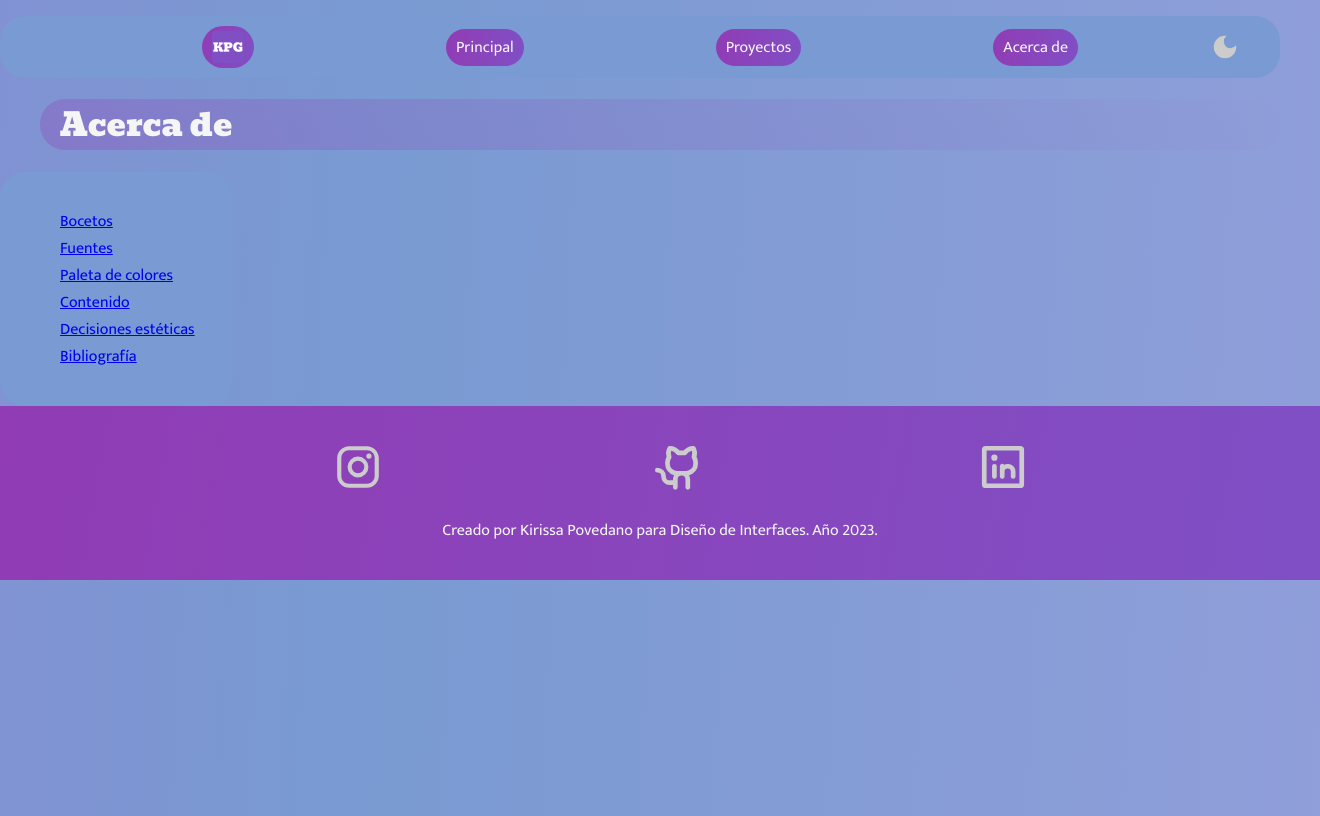
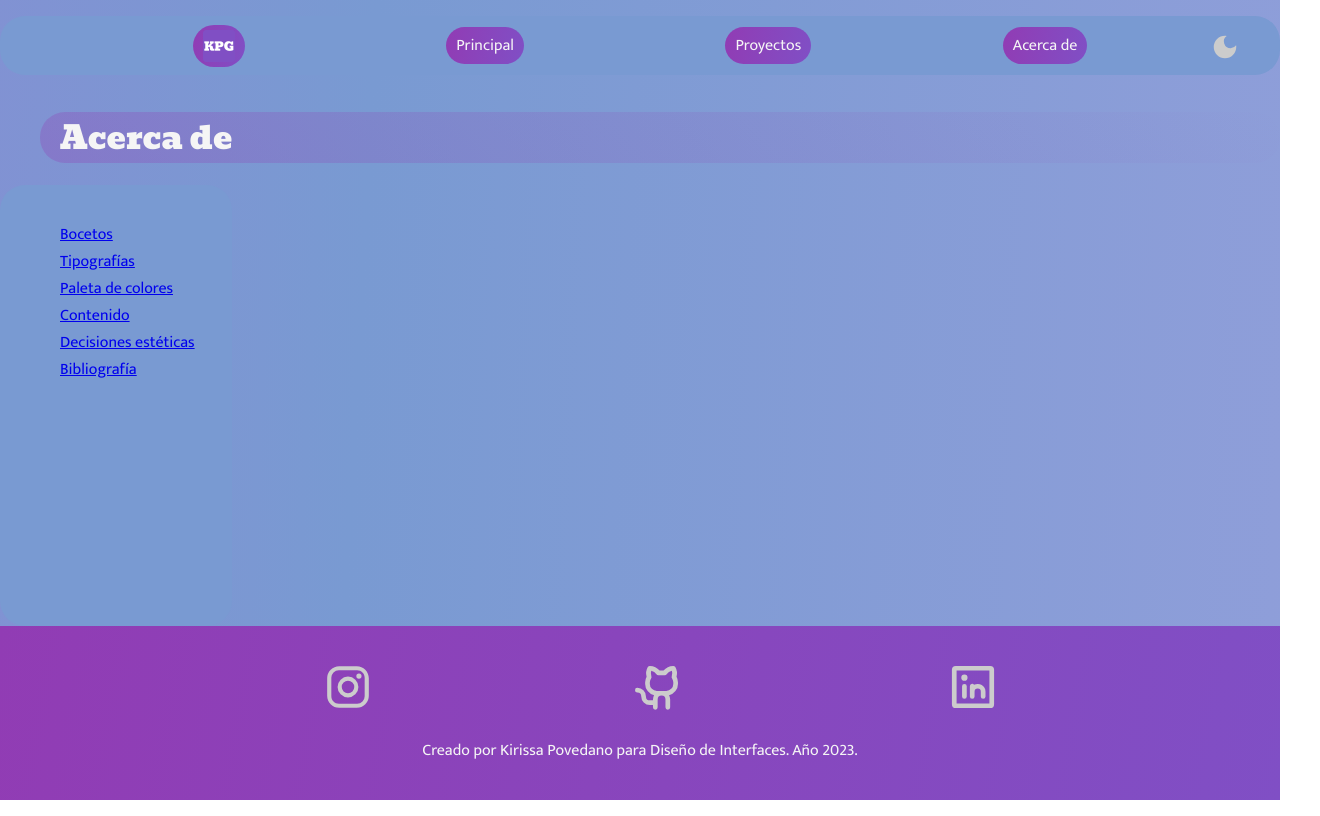
Before and after one commit to kiripg/CV, a plain HTML site: page acerca/acerca.html in a window 1280 px wide. Shown: the whole page, 1320 px wide, since content can reach past the window. Drawn offline with Linux system fonts and the light colour scheme.

Commit message:
"FINALIZADO"

```diff
--- a/acerca/acerca.html
+++ b/acerca/acerca.html
@@ -30,7 +30,7 @@
     <div class="enlaces">
         <ul>
           <li><a href="#link1">Bocetos</a></li>
-          <li><a href="#link2">Fuentes</a></li>
+          <li><a href="#link2">Tipografías</a></li>
           <li><a href="#link3">Paleta de colores</a></li>
           <li><a href="#link4">Contenido</a></li>
           <li><a href="#link5">Decisiones estéticas</a></li>
@@ -43,11 +43,14 @@
           <p> A continuación, podemos ver los bocetos inciales del proyecto. Al ser bocetos, han sufrido leves modificaciones,
             como la eliminación de la página de contactos, que ha sido incorporada en la página principal por la falta de contenido.
             También la incorporación de un footer, que había omitido en un principio, junto a la tabla de competencias en la página principal.
+            <br>
+            A continuación, podemos ver el boceto preliminar de la página principal. Para ver a los demás, refiero al pdf adjuntado.
           </p>
-          <img class="foto" src="imagen1.jpg" alt="Imagen 1">
+          <br>
+          <img class="foto" src="fotos/boceto1.png" alt="Boceto iniciar de la página principal">
         </div>
         <div id="link2" class="info">
-          <h2>Fuentes</h2>
+          <h2>Tipografías</h2>
           <p>La fuente escogida para el título es <em>Bevan</em>, recogida a través de Google Fonts. Esta tipografía para los títulos
           no solo proporciona el énfasis perfecto, sino que además casa con la imagen que quiero dar. Una persona suave y fácil
           de trabajar con ella.
@@ -55,7 +58,7 @@
         En cuanto al contenido, se ha escogido la fuente <em>Mukta</em>, que es una fuente fácil de leer, y encuadra con la
         tipografía del título.
         Es agradable a la vista, y no se deforma en ningún tamaño o formato, además de no ser un estándar.</p>
-          <img class="foto" src="imagen2.jpg" alt="Imagen 2">
+          <img class="foto" src="fotos/tipografias.png" alt="Foto con tipografía Bevan y Mukta">
         </div>
         <div id="link3" class="info">
           <h2>Paleta de colores</h2>
--- a/acerca/style.css
+++ b/acerca/style.css
@@ -23,7 +23,9 @@ body {
     background-size: 180% 180%;
     animation: gradient-animation 21s ease infinite;
     font-family: 'Mukta', Arial, Helvetica, sans-serif;
-    height: 100vh;
+    display: flex;
+    min-height: 100vh;
+    flex-direction: column;
 }
 
 li {
@@ -38,10 +40,20 @@ li {
     color: var(--letras);
     border-radius: 25px;
     justify-content: space-evenly;
-    padding: 10px;
+    padding: 1px;
     /* Agrega un poco de relleno para el navegador */
 
 }
+
+.principal {
+    display: flex;
+    flex-direction: row;
+    align-items: center;
+    justify-content: space-around;
+    padding: 10px;
+    /* Agrega un poco de relleno para el contenido principal */
+    border-radius: 25px;
+  }
 
 .favicon a {
     text-decoration: none;
@@ -119,6 +131,7 @@ h2 {
 
 .cuerpo {
     display: flex;
+    flex-grow: 1;
 }
 
 .enlaces {
@@ -136,6 +149,7 @@ a:visited {
 .contenido {
     flex: 1;
     padding: 20px;
+    max-width: 280vh;
 }
 
 
@@ -145,6 +159,7 @@ a:visited {
     width: 800px;
     height: 400px;
     margin: 0 auto;
+    border-radius: 25px;
 }
 
 .info {
@@ -154,6 +169,7 @@ a:visited {
 .info.visible {
     display: block;
 }
+
 
 
 
@@ -181,11 +197,10 @@ footer {
     color: var(--letras);
     min-height: 100px;
     padding: 20px;
-    position: relative;
-    bottom: 0;
-    width: 100%;
+
 
 }
+
 
 footer ul {
     display: flex;
@@ -281,6 +296,7 @@ footer ul {
 
     .contenido img {
         width: 40vh;
+        border-radius: 25px;
     }
 
     #modoOscuroBtn {
--- a/proyectos/style.css
+++ b/proyectos/style.css
@@ -24,8 +24,9 @@ body {
   background-size: 180% 180%;
   animation: gradient-animation 21s ease infinite;
   font-family: 'Mukta', Arial, Helvetica, sans-serif;
-
-
+  display: flex;
+  min-height: 100vh;
+  flex-direction: column;
 }
 
 
@@ -63,7 +64,7 @@ li {
   display: flex;
   align-items: center;
   padding: 5px 10px;
-  background-color: var(--degradadoBtn);
+  background: var(--degradadoBtn);
   color: var(--letras);
   border-radius: 25px;
   text-decoration: none;
@@ -138,6 +139,7 @@ h2 {
 
 .cuerpo {
   display: flex;
+  flex-grow: 1;
 }
 
 .enlaces {
@@ -157,6 +159,7 @@ a:visited {
 .contenido {
   flex: 1;
   padding: 20px;
+  max-width: 280vh;
 }
 
 .info {
@@ -223,9 +226,6 @@ footer {
   color: var(--letras);
   min-height: 100px;
   padding: 20px;
-  position: relative;
-  bottom: 0;
-  width: 97.30%;
 
 }
 
```
Also changed, not shown: acerca/fotos/tipografias.png (added).
